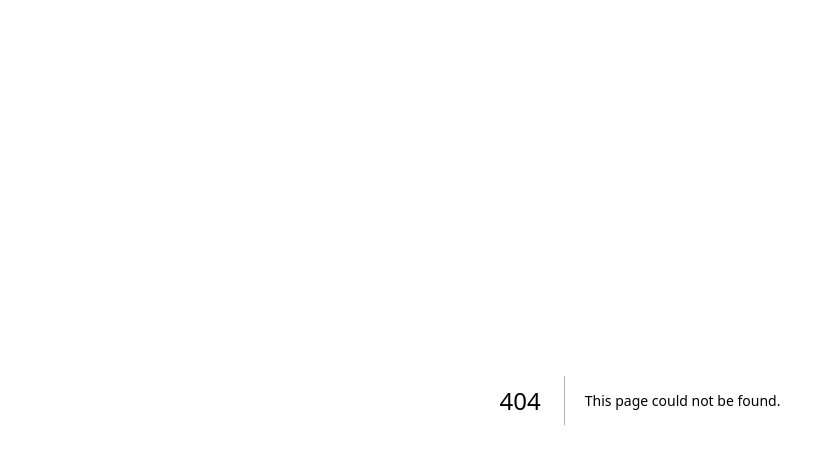
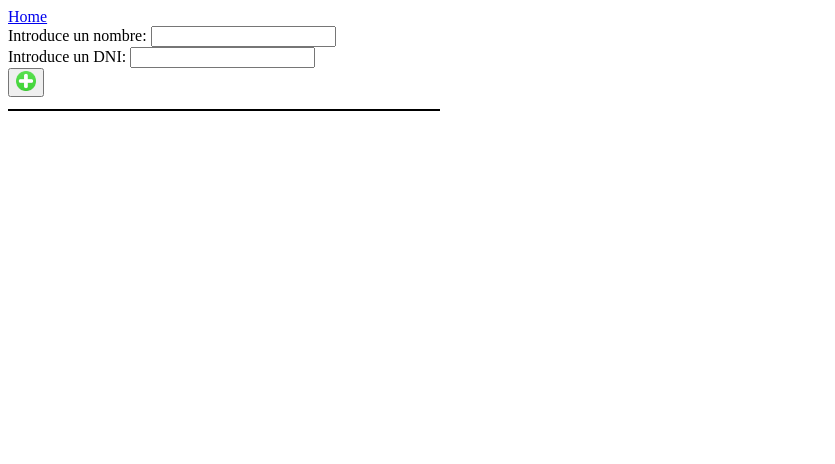
Before and after one commit to dmartinezc4/Practicas_frontend, a Next.js app in the folder Practica 2/: page /table in a window 1280 px wide. Before the commit this address had no page. Shown: the top 464 px of the page, without its empty margins (0-835 px from the left). Built offline with nearby package versions, Linux system fonts and the light colour scheme.

Commit message:
Add files via upload

```diff
--- a/Practica 2/src/components/grid.tsx
+++ b/Practica 2/src/components/grid.tsx
@@ -1,32 +1,60 @@
 import { useState } from "react";
 import styled from "styled-components"
+import Image from 'next/image'
 
-const Grid = ()=>{
-    const [nombre,setNombre]=useState<string>("");//variable para el nombre
-    const [dni,setDni]=useState<string>("");//variable para el dni
+const Grid = () => {
+    const [nombre, setNombre] = useState<string>("");
+    const [dni, setDNI] = useState<string>("");
+    const [numFilas, setFilas] = useState<number>(0);
 
-    //Aqui está lo que sería la tabla base (Nombre, Dni y 2 ejemplos)
+    const isDNI = (dni: string): boolean => {
+        const formato = /^[0-9]{8,8}[A-Za-z]$/;
+
+        if(formato.test(dni)==false){
+          console.log("DNI invalido, ejemplo de DNI valido:12345678A")
+        }else{
+          return formato.test(dni);
+        }
+
+    }
+
+    const addRow = () => {
+        const tabla = document.getElementById("grid");
+        if(tabla != null){
+            setFilas(numFilas+1);
+            tabla.innerHTML += `
+            <div id=\"grid_val\">${nombre}</div><div id=\"grid_val\">${dni}</div>
+            <button>
+                <img src="/papelera.png" id=\"grid_val\"  width="17" height="20"/>
+            </button>
+        `;
+        }
+      }
+
     return(
         <>
 
-         <div className="grid-container">
-        <div className="grid-header">Nombre</div>
-        <div className="grid-header">DNI</div>
-        <div className="grid-item">David</div>
-        <div className="grid-item">12345678A</div>
-        <div className="grid-item">Jose</div>
-        <div className="grid-item">98765432Z</div>
+            Introduce un nombre: <input id="nombre" type="text" value={nombre} onChange = {(e) => setNombre(e.target.value)}/><br/>
+            Introduce un DNI: <input id="dni" type="text" value={dni} onChange = {(e) => setDNI(e.target.value)}/><br/>
+            <button onClick={(e)=>{if((nombre && dni) && isDNI(dni)) addRow()}} ><img src="/añadir.png" id="grid_val"  width="20" height="20"/></button><br/>
 
-      </div>
-
-
+            <DivTabla filas={numFilas} id = "grid">
+            </DivTabla><br/>
 
         </>
-    )
+    );
 }
 
+type TablaProps = {
+    filas: number
+}
 
-
-
+const DivTabla = styled.div<TablaProps>`
+    display: inline-grid;
+    border: 1px solid black;
+    background-color: #cdcdcd;
+    grid-template-columns: 200px 200px 30px;
+    grid-template-rows: repeat(${props => props.filas}, 30px);
+`
 
 export default Grid;
--- /dev/null
+++ b/Practica 2/src/pages/table.tsx
@@ -0,0 +1,62 @@
+import Head from 'next/head'
+import Image from 'next/image'
+import { Inter } from 'next/font/google'
+import styles from '@/styles/Home.module.css'
+import Formulario from "@/components/formulario"
+import Grid from "@/components/grid"
+import clearConst from "@/components/formulario"
+import Link from 'next/link'
+
+const inter = Inter({ subsets: ['latin'] })
+
+export function clearInputs(){
+  document.getElementById("input_n").value = "";
+  document.getElementById("input_d").value = "";
+}
+
+export function appendGrid(n,i){
+  var name= n;
+  var id=i;
+  document.getElementById("grid_id").innerHTML +=
+  "<div class=\"grid-item\" id=\"grid_val\">"+n+
+  "</div><div class=\"grid-item\" id=\"grid_val\">" +i +
+  "</div>" + "<div class=\"grid-item\" id=\"grid_val\"><button><img src=\"/papelera.png\" width=\"17\" height=\"20\"></button></div>";
+  clearInputs();
+}
+
+function removeFirst(){
+  if(document.getElementById("grid_val")==null){
+    //Si no hay items en el grid no hacemos la funcion y le mandamos al user un aviso por consola de que no hay más por eliminar
+    console.log("There is only the handlers")
+    return;
+  }
+  console.log("removing");
+
+  let grid = document.getElementById("grid_id");
+  let node = document.getElementById("grid_val");
+  console.log(node);
+
+  let throwawayNode = grid.removeChild(node);
+  grid = document.getElementById("grid_id");
+  node = document.getElementById("grid_val");
+  throwawayNode = grid.removeChild(node);
+  console.log(node);
+  grid = document.getElementById("grid_id");
+  node = document.getElementById("grid_val");
+  throwawayNode = grid.removeChild(node);
+  console.log(node);
+}
+
+
+export default function Home() {
+
+  return (
+    <>
+
+    <Link href="/"> Home</Link><br/>
+      <Grid/>
+    </>
+  )
+}
+
+//El botón de Remove Top Row hace que se quite la primera fila del grid
--- a/Practica 2/src/styles/globals.css
+++ b/Practica 2/src/styles/globals.css
@@ -1,6 +1,6 @@
 .grid-container {
   display: grid;
-  grid-template-columns: auto auto ;
+  grid-template-columns: auto auto auto;
   background-color: #ffffff;
   padding: 10px;
 }
```
Also changed, not shown: Practica 2/src/pages/index.tsx (+3 -45 lines), Practica 2/public/añadir.png (added), Practica 2/public/papelera.png (added).
